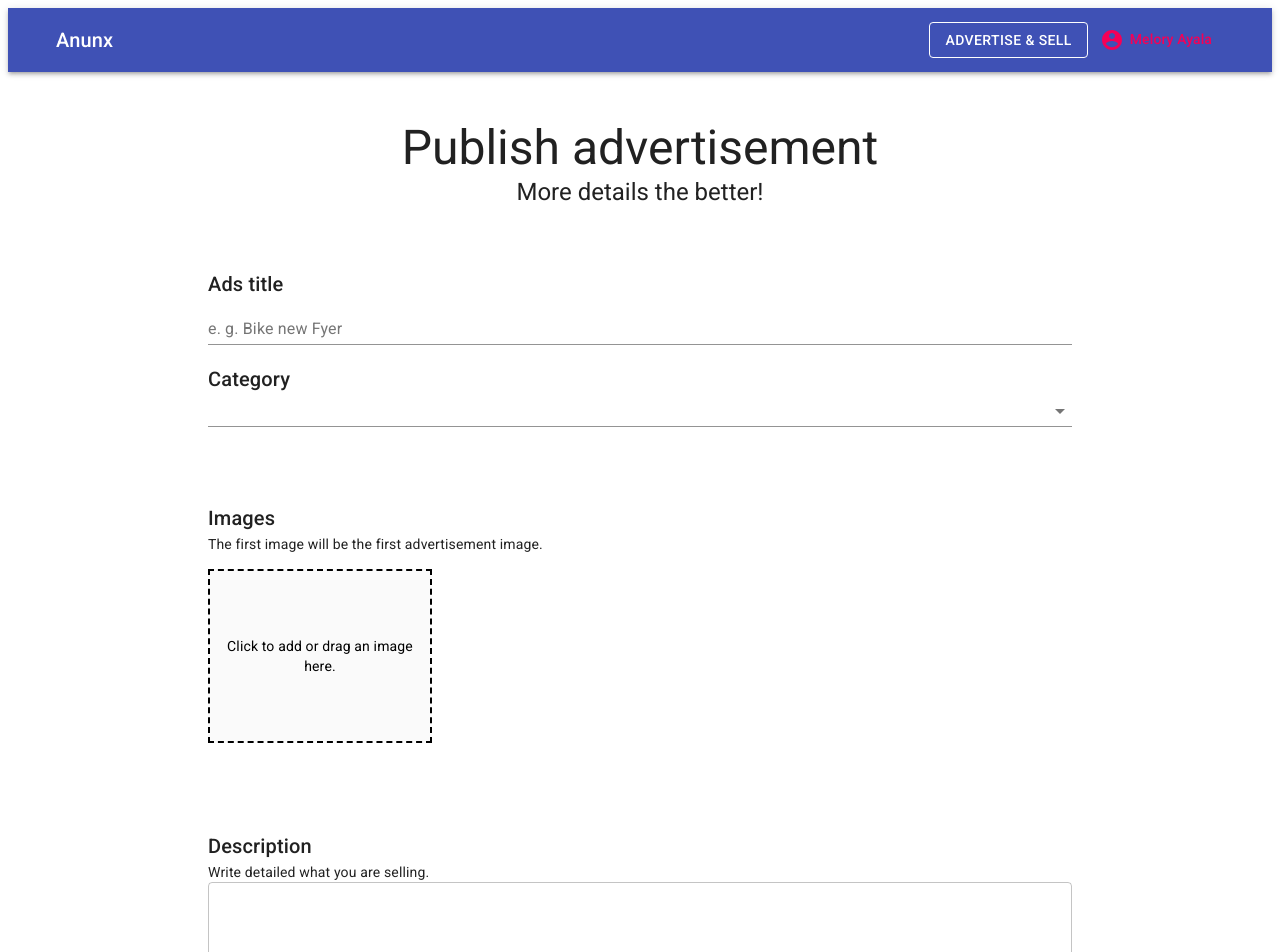
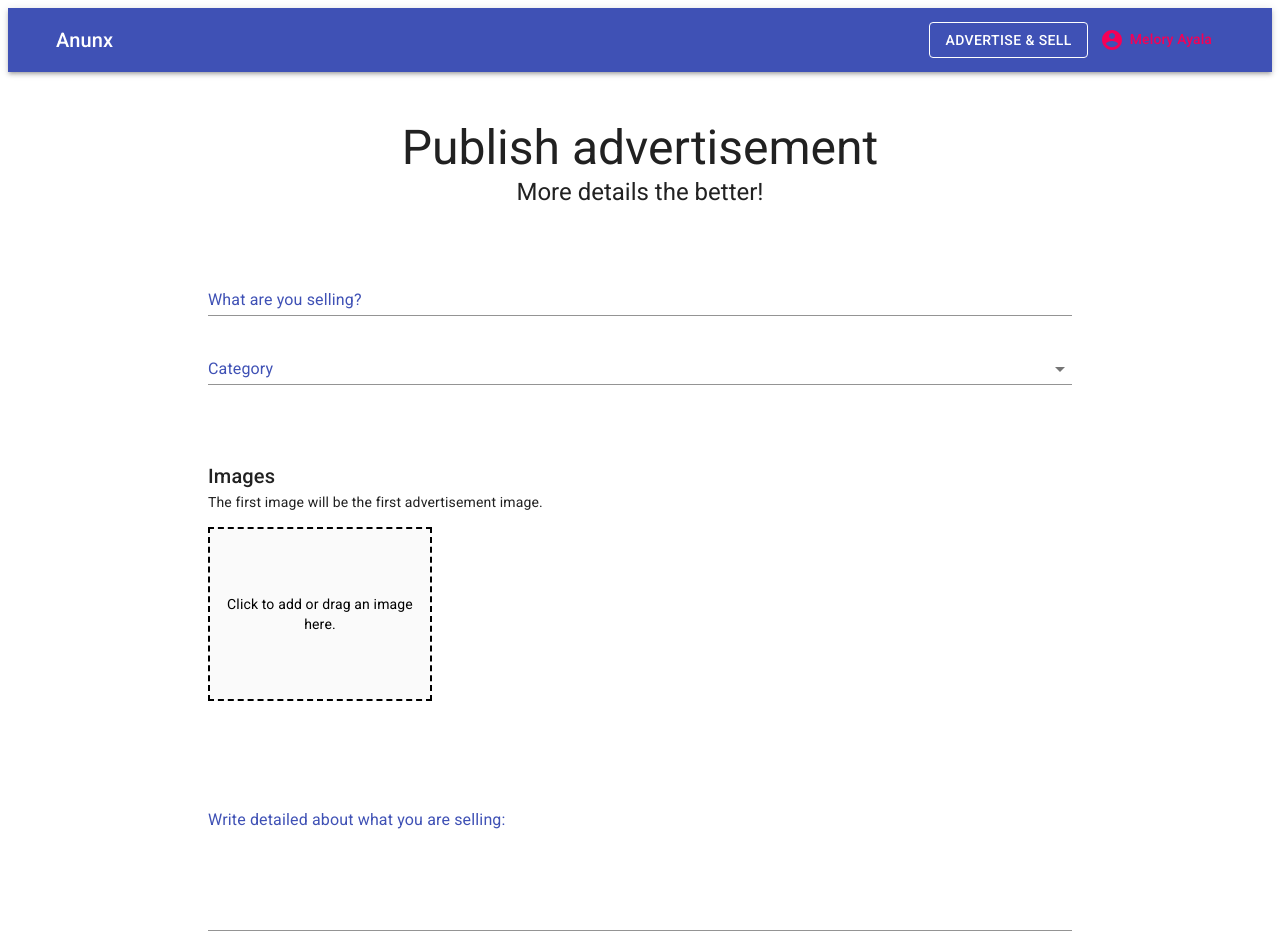
Before and after one commit to meloryayala/anunx-next-project, a Next.js app: page /user/publish in a window 1280 px wide. Shown: the top 952 px of the page. Built offline with nearby package versions, Linux system fonts and the light colour scheme.

Commit message:
Validation field description & refactor for formControl

```diff
--- a/pages/user/publish.js
+++ b/pages/user/publish.js
@@ -17,7 +17,8 @@ import {
     Typography,
     FormControl,
     FormHelperText,
-    makeStyles
+    makeStyles,
+    Input
 } from '@material-ui/core'
 import { DeleteForever } from '@material-ui/icons'
 
@@ -76,6 +77,10 @@ const useStyles = makeStyles((theme) => ({
         padding: '6px 10px',
         bottom: 0,
         left: 0,
+    },
+    inputLabel: {
+        fontWeight: 400,
+        color: theme.palette.primary.main,
     }
 
 }))
@@ -86,7 +91,11 @@ const validateSchema = object({
         .max(11, 'Title is too big')
         .required('Required field'),
 
-    category: string().required('Required field')
+    category: string().required('Required field'),
+
+    description: string()
+        .min(50, 'Write a description minimun of 50 caracteries')
+        .required('Required field'),
 })
 
 const Publish = () => {
@@ -120,6 +129,7 @@ const Publish = () => {
                 initialValues={{
                     title: '',
                     category: '',
+                    description: '',
                 }}
                 validationSchema={validateSchema}
                 onSubmit={(values) => {
@@ -144,28 +154,27 @@ const Publish = () => {
                                         More details the better!
                                     </Typography>
                                 </Container>
+
                                 <br /><br />
+
                                 <Container maxWidth="md" className={classes.boxContainer}>
                                     <Box className={classes.box}>
-                                        <Typography component="h6" variant="h6" color="textPrimary">
-                                            Ads title
-                                        </Typography>
-                                        <TextField
+                                        <FormControl error={errors.title} fullWidth>
+                                            <InputLabel className={classes.inputLabel}>What are you selling?</InputLabel>
+                                            <Input
                                                 name="title"
                                                 value={values.title}
                                                 onChange={handleChange}
-                                            label="e. g. Bike new Fyer"
-                                            size="small"
-                                            fullWidth
-                                            error={errors.title}
-                                            helperText={errors.title}
+                                            />
+                                            <FormHelperText>
+                                                {errors.title}
+                                            </FormHelperText>
+                                        </FormControl>
 
-                                        />
                                         <br /> <br />
-                                        <Typography component="h6" variant="h6" color="textPrimary">
-                                            Category
-                                        </Typography>
+
                                         <FormControl error={errors.category} fullWidth>
+                                            <InputLabel className={classes.inputLabel}>Category</InputLabel>
                                             <Select
                                                 name="category"
                                                 value={values.category}
@@ -223,9 +232,6 @@ const Publish = () => {
                                                                     </Typography>
                                                                 </Box>
                                                                 : null
-
-
-
                                                         }
                                                         <Box className={classes.mask}>
                                                             <IconButton color="secondary" onClick={() => handleRemoveFile(file.name)}>
@@ -242,18 +248,18 @@ const Publish = () => {
 
                                 <Container maxWidth="md" className={classes.boxContainer}>
                                     <Box className={classes.box}>
-                                        <Typography component="h6" variant="h6" color="textPrimary">
-                                            Description
-                                        </Typography>
-                                        <Typography component="div" variant="body2" color="textPrimary">
-                                            Write detailed what you are selling.
-                                        </Typography>
-                                        <TextField
+                                        <FormControl error={errors.description} fullWidth>
+                                            <InputLabel className={classes.inputLabel}>Write detailed about what you are selling:</InputLabel>
+                                            <Input
+                                                name="description"
                                                 multiline
                                                 rows={6}
                                                 variant="outlined"
-                                            fullWidth
                                             />
+                                            <FormHelperText>
+                                                {errors.description}
+                                            </FormHelperText>
+                                        </FormControl>
                                     </Box>
                                 </Container>
 
```
Lines whose indentation alone changed are shown as unchanged.
